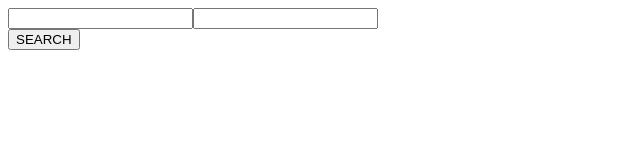
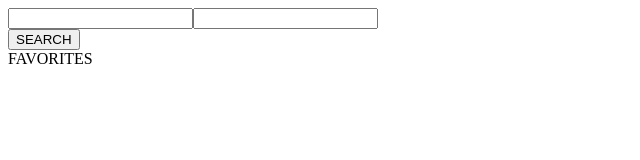
Before and after one commit to LillianAnderson/tumblr-space, a React (Create React App) app in the folder client/: page / in a window 1280 px wide. Shown: the top 160 px of the page, without its empty margins (0-640 px from the left). Built offline with nearby package versions, Linux system fonts and the light colour scheme; the HTML template or start-up script is replaced by a standard one.

Commit message:
adds favorites.jsx, maps out favorite posts, that dont exist yet

```diff
--- a/client/src/App.jsx
+++ b/client/src/App.jsx
@@ -2,6 +2,7 @@ import React from 'react';
 import axios from 'axios';
 
 import Feed from './Feed'
+import Favorites from './Favorites'
 
 class App extends React.Component {
   constructor() {
@@ -10,6 +11,7 @@ class App extends React.Component {
       blogName: '',
       tag: '',
       searchResults: [],
+      favorites: [],
     };
 
     this.handleClick = this.handleClick.bind(this);
@@ -67,7 +69,7 @@ class App extends React.Component {
           <button onClick={this.handleClick}>SEARCH</button>
           <div className='content'>
             <Feed posts={this.state.searchResults}/>
-
+            <Favorites posts={this.state.favorites}/>
         </div>
       </div>
     )
--- /dev/null
+++ b/client/src/Favorites.jsx
@@ -0,0 +1,15 @@
+import React from 'react';
+import Post from './Post'
+
+const Favorites = ({posts}) => {
+  return (
+    <div className='favorites'>
+      FAVORITES
+      {posts.map((post) => {
+        return <Post post={post} key={post.id} />;
+      })}
+    </div>
+  )
+}
+
+export default Favorites;
```
Also changed, not shown: 1 other file (tests, documents, lock files or other folders).
